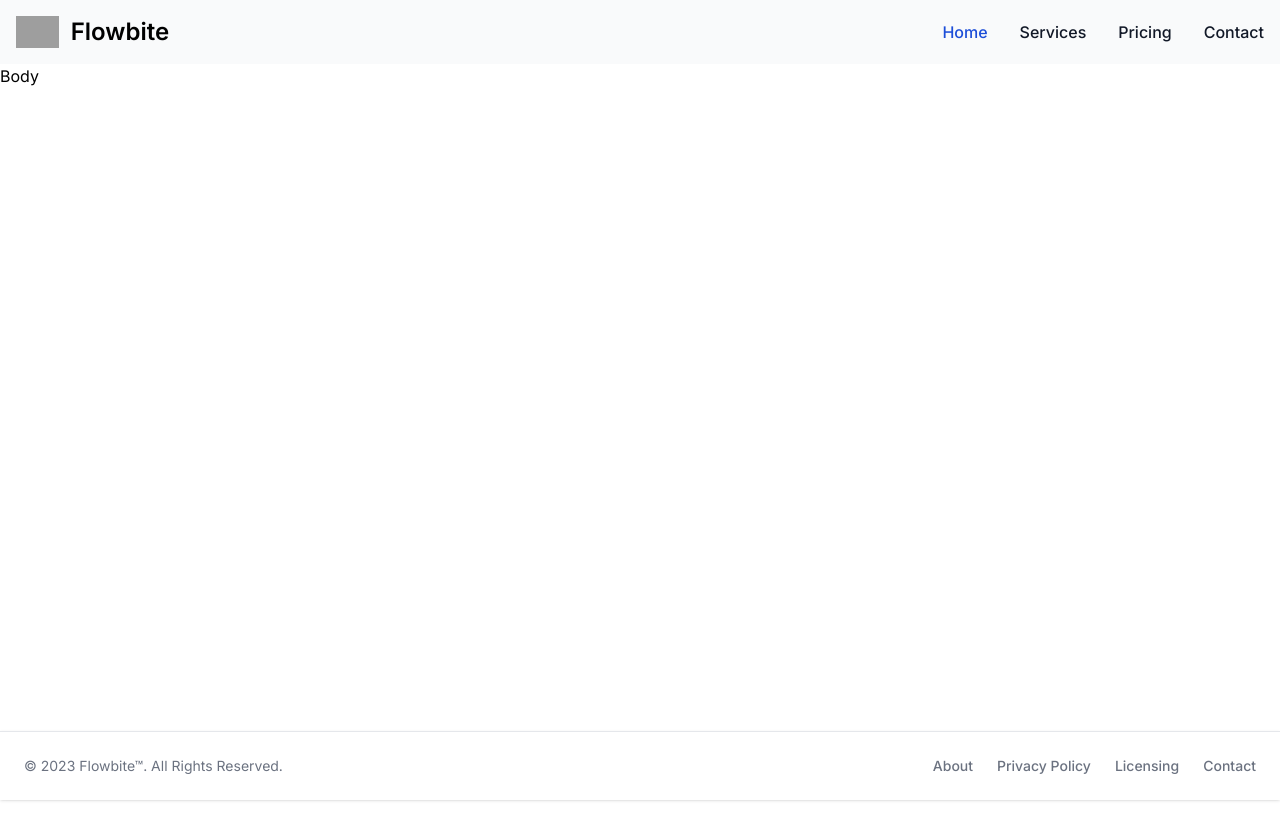
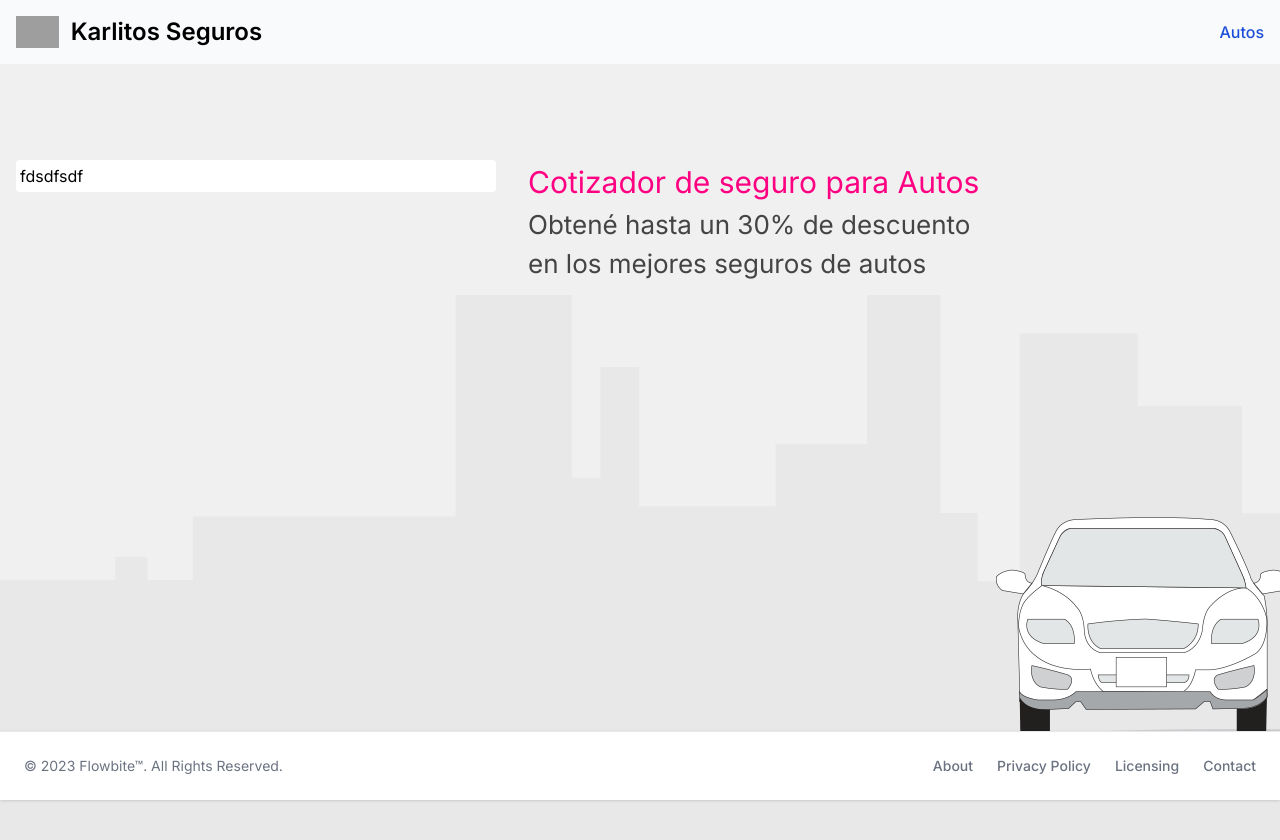
Before and after one commit to jack-rockstar/karlitosWeb, a Next.js app: page / in a window 1280 px wide. Shown: the top 840 px of the page. Built offline with nearby package versions, Linux system fonts and the light colour scheme; grey boxes are pictures that could not be loaded.

Commit message:
actualizacion del body

```diff
--- a/package.json
+++ b/package.json
@@ -9,6 +9,9 @@
     "lint": "next lint"
   },
   "dependencies": {
+    "@fortawesome/fontawesome-svg-core": "^6.4.2",
+    "@fortawesome/free-solid-svg-icons": "^6.4.2",
+    "@fortawesome/react-fontawesome": "^0.2.0",
     "autoprefixer": "10.4.15",
     "eslint": "8.49.0",
     "eslint-config-next": "13.4.19",
--- a/src/app/components/Body/Body.jsx
+++ b/src/app/components/Body/Body.jsx
@@ -1,5 +1,45 @@
+import { FontAwesomeIcon } from '@fortawesome/react-fontawesome'
+
 export default function Body() {
+  const mainStyle = {
+    background: 'url("./img/auto.png")', // Reemplaza con la ruta de tu imagen de fondo
+    backgroundSize: 'cover' // Esto asegura que la imagen se ajuste al tamaño del contenedor
+  }
+
+  const estiloPersonalizado = {
+    color: '#444444',
+    fontSize: '26px',
+  }
+  const h1Style = {
+    color: '#FF0082',
+    fontSize: '30px',
+  }
+
   return (
-    <div className='h-screen'>Body</div>
+    <main className='h-screen bg ' style={mainStyle}>
+
+      <div className='max-w-5xl pt-20'>
+        <div className='row grid sm:grid-cols-6 md:grid-cols-12 justify-center '>
+          <div className=' col-span-6   mb-4 col p-4'>
+            <div className='rounded p-1 bg-white'>
+              <ul className='steps mb-0'>
+                <li className='active'>
+                  <a href='#'>
+                    <i>
+
+                    </i> fdsdfsdf
+                  </a>
+                </li>
+                <li></li>
+                <li></li>
+              </ul>
+              <form action=""></form>
+            </div>
+          </div>
+          <div className='= col-span-6  mb-4 block-side-form col p-4'><h1 style={h1Style}>Cotizador de seguro para Autos</h1> <h2 style={estiloPersonalizado}>Obtené hasta un 30% de descuento en los mejores seguros de autos</h2></div>
+        </div>
+      </div>
+
+    </main>
   )
 }
--- a/src/app/components/Navbar/Navbar.jsx
+++ b/src/app/components/Navbar/Navbar.jsx
@@ -4,8 +4,8 @@ export default function Navbar() {
     <nav className='border-gray-200 bg-gray-50 dark:bg-gray-800 dark:border-gray-700'>
       <div className='flex flex-wrap items-center justify-between max-w-screen-xl p-4 mx-auto'>
         <a href='#' className='flex items-center'>
-          <img src='https://flowbite.com/docs/images/logo.svg' className='h-8 mr-3' alt='Flowbite Logo' />
-          <span className='self-center text-2xl font-semibold whitespace-nowrap dark:text-white'>Flowbite</span>
+          <img src='https://34.95.113.167/dist/img/logoavatar.png' className='h-8 mr-3' alt='Karlitos Web Logo' />
+          <span className='self-center text-2xl font-semibold whitespace-nowrap dark:text-white'>Karlitos Seguros </span>
         </a>
         <button data-collapse-toggle='navbar-solid-bg' type='button' className='inline-flex items-center justify-center w-10 h-10 p-2 text-sm text-gray-500 rounded-lg md:hidden hover:bg-gray-100 focus:outline-none focus:ring-2 focus:ring-gray-200 dark:text-gray-400 dark:hover:bg-gray-700 dark:focus:ring-gray-600' aria-controls='navbar-solid-bg' aria-expanded='false'>
           <span className='sr-only'>Open main menu</span>
@@ -16,17 +16,17 @@ export default function Navbar() {
         <div className='hidden w-full md:block md:w-auto' id='navbar-solid-bg'>
           <ul className='flex flex-col mt-4 font-medium rounded-lg bg-gray-50 md:flex-row md:space-x-8 md:mt-0 md:border-0 md:bg-transparent dark:bg-gray-800 md:dark:bg-transparent dark:border-gray-700'>
             <li>
-              <a href='#' className='block py-2 pl-3 pr-4 text-white bg-blue-700 rounded md:bg-transparent md:text-blue-700 md:p-0 md:dark:text-blue-500 dark:bg-blue-600 md:dark:bg-transparent' aria-current='page'>Home</a>
+              <a href='#' className='block py-2 pl-3 pr-4 text-white bg-blue-700 rounded md:bg-transparent md:text-blue-700 md:p-0 md:dark:text-blue-500 dark:bg-blue-600 md:dark:bg-transparent' aria-current='page'>Autos</a>
             </li>
-            <li>
+            {/* <li>
               <a href='#' className='block py-2 pl-3 pr-4 text-gray-900 rounded hover:bg-gray-100 md:hover:bg-transparent md:border-0 md:hover:text-blue-700 md:p-0 dark:text-white md:dark:hover:text-blue-500 dark:hover:bg-gray-700 dark:hover:text-white md:dark:hover:bg-transparent'>Services</a>
-            </li>
-            <li>
+            </li> */}
+            {/* <li>
               <a href='#' className='block py-2 pl-3 pr-4 text-gray-900 rounded hover:bg-gray-100 md:hover:bg-transparent md:border-0 md:hover:text-blue-700 md:p-0 dark:text-white md:dark:hover:text-blue-500 dark:hover:bg-gray-700 dark:hover:text-white md:dark:hover:bg-transparent'>Pricing</a>
-            </li>
-            <li>
+            </li> */}
+            {/* <li>
               <a href='#' className='block py-2 pl-3 pr-4 text-gray-900 rounded hover:bg-gray-100 md:hover:bg-transparent md:border-0 md:hover:text-blue-700 md:p-0 dark:text-white md:dark:hover:text-blue-500 dark:hover:bg-gray-700 dark:hover:text-white md:dark:hover:bg-transparent'>Contact</a>
-            </li>
+            </li> */}
           </ul>
         </div>
       </div>
```
Also changed, not shown: public/img/auto.png (added), 1 other file (tests, documents, lock files or other folders).
